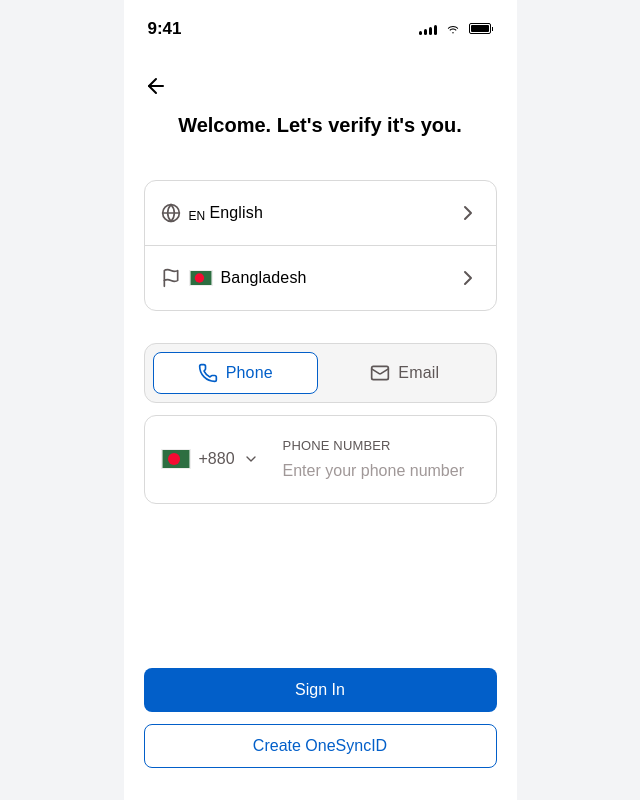
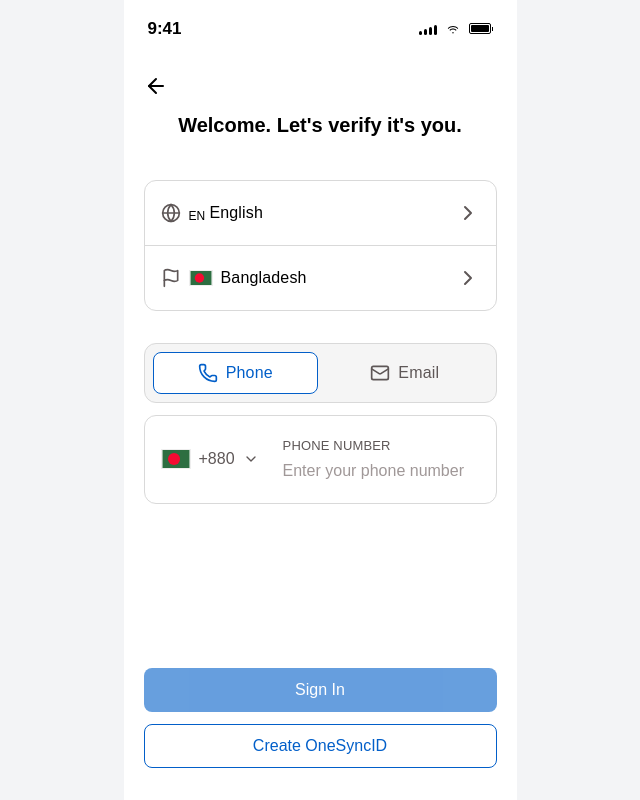
Before and after one commit to raihankabir1952/OneSyncID, a Next.js app: page /get-started in a window 1280 px wide. Shown: the whole page, without its empty margins (320-960 px from the left). Built offline with nearby package versions, Linux system fonts and the light colour scheme.

Commit message:
error solve

```diff
--- a/app/create-account/personal/page.tsx
+++ b/app/create-account/personal/page.tsx
@@ -32,11 +32,12 @@ export default function PersonalFormPage() {
   const router = useRouter();
 
 const isFormValid =
-    fullName.trim().length > 0 &&
+  fullName.trim().length >= 3 &&               //min 3 character
+  /^[a-zA-Z\s]+$/.test(fullName) &&            // only letters
   dateOfBirth.trim().length > 0 &&
   gender !== "" &&
   isValidEmail(email) &&
-    phoneNumber.trim().length > 0 &&
+  phoneNumber.trim().length >= 10 &&           //min 10 digits
   password.length >= 8 &&
   password === confirmPassword;
 
--- a/app/get-started/page.tsx
+++ b/app/get-started/page.tsx
@@ -10,13 +10,30 @@ import PhoneInput from "@/components/get-started/PhoneInput";
 
 type TabType = "phone" | "email";
 
+function isValidEmail(email: string) {
+  return /^[^\s@]+@[^\s@]+\.[^\s@]+$/.test(email);
+}
+
 export default function GetStartedPage() {
   const [activeTab, setActiveTab] = useState<TabType>("phone");
   const [phoneNumber, setPhoneNumber] = useState("");
   const [email, setEmail] = useState("");
   const [phoneCode, setPhoneCode] = useState("+880");
   const [countryCode, setCountryCode] = useState("BD");
+  const [phoneTouched, setPhoneTouched] = useState(false);
+  const [emailTouched, setEmailTouched] = useState(false);
   const router = useRouter();
+
+  const isPhoneValid = phoneNumber.trim().length >= 10;
+  const isEmailValid = isValidEmail(email);
+  const isFormValid = activeTab === "phone" ? isPhoneValid : isEmailValid;
+
+  const handleSignIn = () => {
+    if (activeTab === "phone") setPhoneTouched(true);
+    else setEmailTouched(true);
+    if (!isFormValid) return;
+    router.push("/otp");
+  };
 
   return (
     <div className="min-h-screen bg-gray-100 flex justify-center">
@@ -48,7 +65,10 @@ export default function GetStartedPage() {
 
         {/* Header */}
         <div className="px-5 pt-6 pb-2 flex flex-col gap-3">
-          <button onClick={() => router.back()} className="w-6 h-6 flex items-center justify-center">
+          <button
+            onClick={() => router.back()}
+            className="w-6 h-6 flex items-center justify-center"
+          >
             <ArrowLeft size={24} className="text-black" />
           </button>
           <h1 style={fontSwitzer} className="text-[20px] font-semibold text-black text-center w-full">
@@ -65,7 +85,14 @@ export default function GetStartedPage() {
             }}
           />
           <div className="flex flex-col gap-3">
-            <PhoneEmailToggle activeTab={activeTab} onTabChange={setActiveTab} />
+            <PhoneEmailToggle
+              activeTab={activeTab}
+              onTabChange={(tab) => {
+                setActiveTab(tab);
+                setPhoneTouched(false);
+                setEmailTouched(false);
+              }}
+            />
             <PhoneInput
               activeTab={activeTab}
               phoneNumber={phoneNumber}
@@ -75,18 +102,40 @@ export default function GetStartedPage() {
               onPhoneChange={setPhoneNumber}
               onEmailChange={setEmail}
             />
+
+            {/* Error messages */}
+            {activeTab === "phone" && phoneTouched && !isPhoneValid && (
+              <p style={fontSwitzer} className="text-[12px] text-[#ff3838] px-1">
+                Please enter a valid phone number (min 10 digits)
+              </p>
+            )}
+            {activeTab === "email" && emailTouched && !isEmailValid && (
+              <p style={fontSwitzer} className="text-[12px] text-[#ff3838] px-1">
+                Please enter a valid email address
+              </p>
+            )}
           </div>
         </div>
 
         {/* Buttons */}
         <div className="flex flex-col gap-3 px-5 mt-8 pb-8">
           <button
-          onClick={() => router.push("/otp")}
-          className="w-full h-11 bg-[#025fc9] rounded-lg flex items-center justify-center">
-            <span style={fontSwitzer} className="text-[16px] font-medium text-white">Sign In</span>
+            onClick={handleSignIn}
+            style={fontSwitzer}
+            className={`w-full h-11 bg-[#025fc9] rounded-lg flex items-center justify-center transition-opacity ${
+              !isFormValid ? "opacity-60" : "opacity-100"
+            }`}
+          >
+            <span className="text-[16px] font-medium text-white">Sign In</span>
           </button>
-          <button className="w-full h-11 border-[1.5px] border-[#025fc9] rounded-lg flex items-center justify-center">
-            <span style={fontSwitzer} className="text-[16px] font-medium text-[#025fc9]">Create OneSyncID</span>
+
+          <button
+            onClick={() => router.push("/create-account")}
+            className="w-full h-11 border-[1.5px] border-[#025fc9] rounded-lg flex items-center justify-center"
+          >
+            <span style={fontSwitzer} className="text-[16px] font-medium text-[#025fc9]">
+              Create OneSyncID
+            </span>
           </button>
         </div>
 
```
Lines whose indentation alone changed are shown as unchanged.
